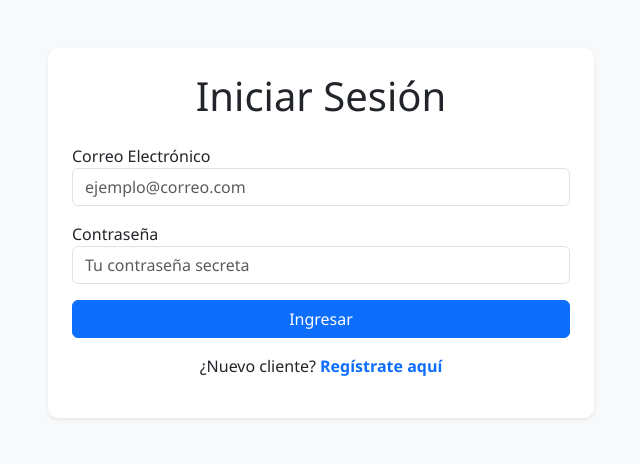
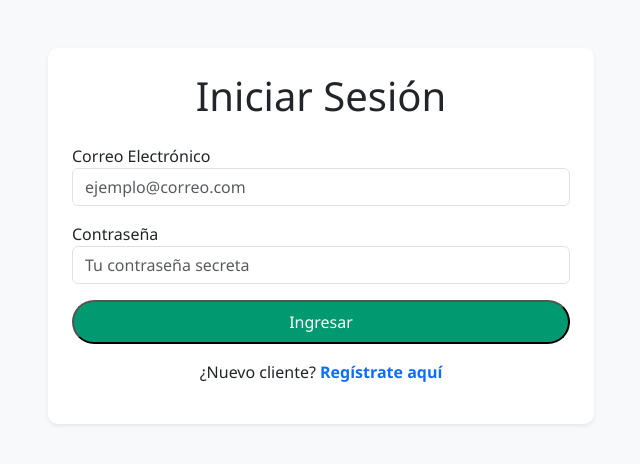
Before and after one commit to nikoalters/frontend-perfumes, a React (Vite) app: page /login in a window 1280 px wide. Shown: the top 464 px of the page, without its empty margins (319-959 px from the left). Built offline with nearby package versions, Linux system fonts and the light colour scheme.

Commit message:
Diseño final: Botones verdes y paginación arreglada

```diff
--- a/src/pages/LoginPage.jsx
+++ b/src/pages/LoginPage.jsx
@@ -61,7 +61,7 @@ const LoginPage = () => {
                 />
               </div>
 
-              <button type="submit" className="btn btn-primary w-100">
+              <button type="submit" className="btn-login w-100">
                 Ingresar
               </button>
             </form>
--- a/src/pages/RegisterPage.jsx
+++ b/src/pages/RegisterPage.jsx
@@ -108,7 +108,7 @@ const RegisterPage = () => {
                 />
               </div>
 
-              <button type="submit" className="btn btn-success w-100 py-2 fw-bold">
+              <button type="submit" className="btn-login w-100 fw-bold">
                 Registrarme
               </button>
             </form>
```
